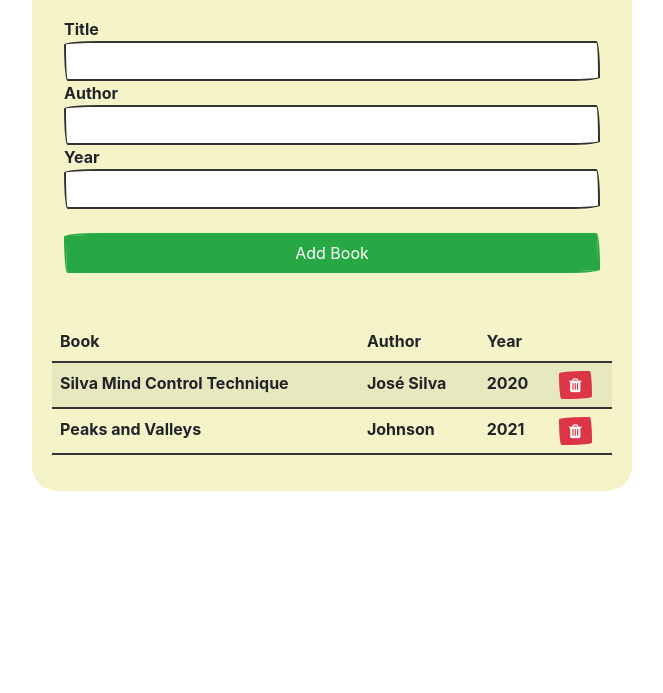
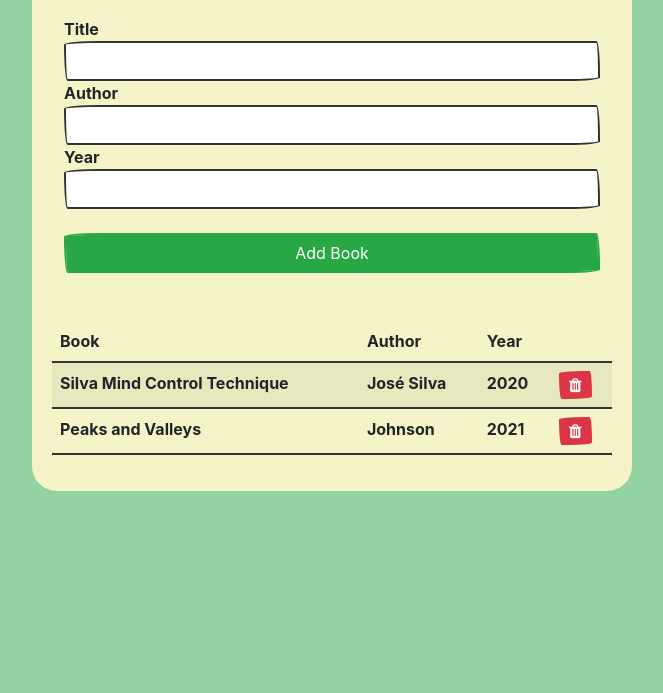
Before and after one commit to ranjit-t/List-of-Books-with-Local-Storage-in-Javascript, a plain HTML site: page index.html in a window 1280 px wide. Shown: the part 107-800 px from the top of the page, without its empty margins (308-971 px from the left). Drawn offline with Linux system fonts and the light colour scheme; a web font is replaced by a local one.

Commit message:
background color

```diff
--- a/index.html
+++ b/index.html
@@ -4,7 +4,7 @@
     <meta charset="UTF-8" />
     <meta http-equiv="X-UA-Compatible" content="IE=edge" />
     <meta name="viewport" content="width=device-width, initial-scale=1.0" />
-    <title>Book List</title>
+    <title>My Book List</title>
     <link rel="stylesheet" href="style.css" />
     <link rel="stylesheet" href="bootstrap.min.css" />
     <link
@@ -12,7 +12,7 @@
       href="https://cdnjs.cloudflare.com/ajax/libs/font-awesome/4.7.0/css/font-awesome.min.css"
     />
   </head>
-  <body>
+  <body class="bg-success bg-opacity-50">
     <div id="parentToAll" class="d-flex flex-column mt-4 mx-auto" style="width: 600px">
       <h1 class="h1 text-center">My Book List</h1>
       <div class="container mt-4">
```
